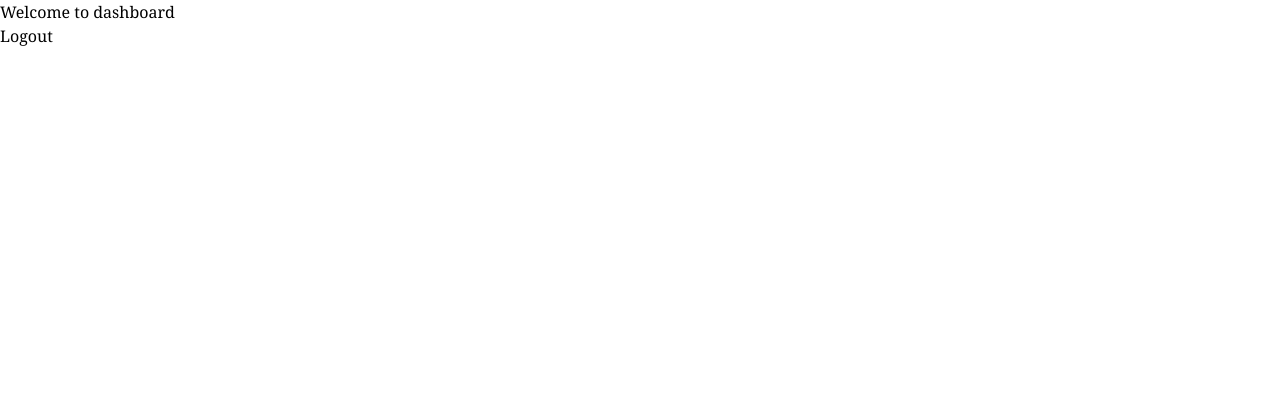
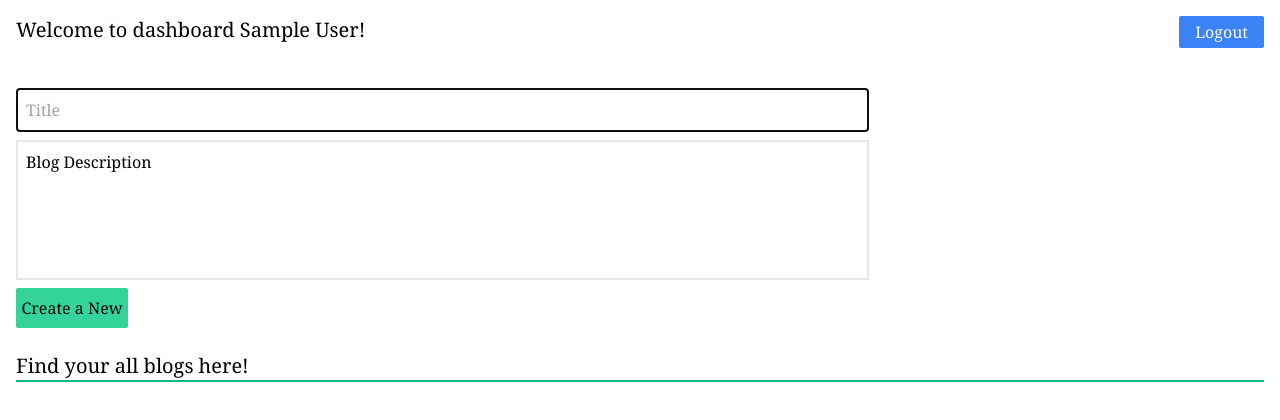
Before and after one commit to Gulshanaggarwal/React-blog-app-Internship-assignment, a React (Create React App) app: page /dashboard in a window 1280 px wide. Shown: the top 420 px of the page. Built offline with nearby package versions, Linux system fonts and the light colour scheme; no server answers; sample sign-in values are in the browser's storage.

Commit message:
user auth fixed day 2

```diff
--- /dev/null
+++ b/src/Components/Dashboard/blogtemplate.js
@@ -0,0 +1,16 @@
+import React from 'react';
+
+
+function BlogTemplate(){
+    return(
+        <div>
+            <form className="flex flex-col m-4 w-2/3">
+                <input type="text" placeholder="Title" className="my-2 p-2 focus:border-black border-2" autoFocus />
+                <textarea rows="5" className="focus:border-black border-2 resize-none p-2" placeholder="Blog description">Blog Description</textarea>
+                <button type="submit" className="my-2 bg-green-400 w-28 py-2 rounded-sm hover:bg-green-600">Create a New </button>
+            </form>
+        </div>
+    )
+}
+
+export default BlogTemplate;
--- /dev/null
+++ b/src/Components/Dashboard/header.js
@@ -0,0 +1,17 @@
+import React,{useContext} from "react";
+import { handleLogout } from "../../HelperFunctions/helperFunctions";
+import { AuthContext } from "../store/authProvider";
+
+function DashboardHeader() {
+  const user = useContext(AuthContext);
+  const { displayName } = user !== null ? user : "";
+
+  return (
+    <div className="flex flex-row justify-between ">
+      <h1 className="text-xl m-4">Welcome to dashboard {displayName}! </h1>
+      <button onClick={handleLogout} className="bg-blue-500 text-white rounded-sm px-4 py-1 m-4 hover:bg-blue-600">Logout</button>
+    </div>
+  );
+}
+
+export default DashboardHeader;
--- a/src/Components/Dashboard/index.js
+++ b/src/Components/Dashboard/index.js
@@ -2,6 +2,9 @@ import React, { useContext, useState,useEffect } from "react";
 import { Redirect } from "react-router-dom";
 import { handleLogout } from "../../HelperFunctions/helperFunctions";
 import { AuthContext } from "../store/authProvider";
+import BlogTemplate from "./blogtemplate";
+import DashboardHeader from "./header";
+import Userblog from "./userblogs";
 
 function Dashboard() {
 
@@ -10,19 +13,20 @@ function Dashboard() {
   const user=useContext(AuthContext);
 
   useEffect(() => {
-    if (user) {
-      setRedirect("/dashboard");
+    if (!user) {
+      setRedirect("/");
     }
   }, [user]);
 
-  if (user) {
+  if (redirect) {
     return <Redirect to={redirect} />;
   }
 
   return (
     <div>
-      <h1>Welcome to dashboard</h1>
-      <button type="submit" onClick={handleLogout}>Logout</button>
+      <DashboardHeader/>
+      <BlogTemplate/>
+      <Userblog/>
     </div>
   );
 }
--- /dev/null
+++ b/src/Components/Dashboard/userblogs.js
@@ -0,0 +1,13 @@
+import React from 'react';
+
+
+
+function Userblog(){
+    return(
+        <div className="m-4">
+            <h2 className="text-xl border-b-2 border-green-500">Find your all blogs here!</h2>
+        </div>
+    )
+}
+
+export default Userblog;
--- a/src/Components/HomePage/index.js
+++ b/src/Components/HomePage/index.js
@@ -1,7 +1,23 @@
-import React from "react";
+import React,{useContext,useState,useEffect} from "react";
+import { Redirect } from "react-router-dom";
 import Header from "./header";
+import { AuthContext } from "../store/authProvider";
 
 function HomePage() {
+
+  const [redirect, setRedirect] = useState(null);
+
+  const user=useContext(AuthContext);
+
+  useEffect(() => {
+    if (user) {
+      setRedirect("/dashboard");
+    }
+  }, [user]);
+
+  if (redirect) {
+    return <Redirect to={redirect} />;
+  }
   return (
     <>
       <Header />
--- a/src/Components/LoginRegister/login.js
+++ b/src/Components/LoginRegister/login.js
@@ -1,9 +1,24 @@
-import React, { useState } from "react";
+import React, { useContext, useState,useEffect } from "react";
+import { Redirect } from "react-router-dom";
 import { handleLogin } from "../../HelperFunctions/helperFunctions";
+import { AuthContext } from "../store/authProvider";
 
 function Login() {
   const [email, setEmail] = useState(""); //  user email
   const [password, setPassword] = useState(""); // user password
+  const [redirect, setRedirect] = useState(null);
+
+  const user=useContext(AuthContext);
+
+  useEffect(() => {
+    if (user) {
+      setRedirect("/dashboard");
+    }
+  }, [user]);
+
+  if (redirect) {
+    return <Redirect to={redirect} />;
+  }
 
   return (
     <div className="bg-gray-100 h-screen flex justify-center items-center">
--- a/src/Components/LoginRegister/register.js
+++ b/src/Components/LoginRegister/register.js
@@ -17,8 +17,8 @@ function Register() {
     }
   }, [user]);
 
-  if (user) {
-    return <Redirect to={redirect} />;
+  if (redirect) {
+    return <Redirect to={redirect} />
   }
 
   return (
--- a/src/Components/store/authProvider.js
+++ b/src/Components/store/authProvider.js
@@ -1,12 +1,13 @@
-import React, { Children, createContext, useState } from "react";
+import React, {createContext, useState } from "react";
 import { auth } from "../Firebase/config";
 
 export const AuthContext = createContext();
 
 const AuthProvider = (props) => {
   const [user, setUser] = useState(null);
+  console.log(user);
 
-  auth.onAuthStateChanged(() => {
+  auth.onAuthStateChanged((user) => {
     setUser(user);
   });
 
--- a/src/HelperFunctions/helperFunctions.js
+++ b/src/HelperFunctions/helperFunctions.js
@@ -1,10 +1,26 @@
 import { auth } from "../Components/Firebase/config";
+import {BrowserRouter as Router, Switch,Route} from 'react-router-dom';
+
+function updateProfile(name){
+    const user=auth.currentUser;
+
+    user.updateProfile({
+        displayName:name
+    })
+}
+
 
 function handleSignUp(event,name,email,password){
     event.preventDefault();
 
     auth.createUserWithEmailAndPassword(email,password)
-    .then(()=>alert("Regsitered successfully"))
+    .then(()=>{
+        alert("Regsitered successfully");
+
+        // update profile function call
+        updateProfile(name);
+
+    })
     .catch((err)=>alert(err))
 
 }
```
